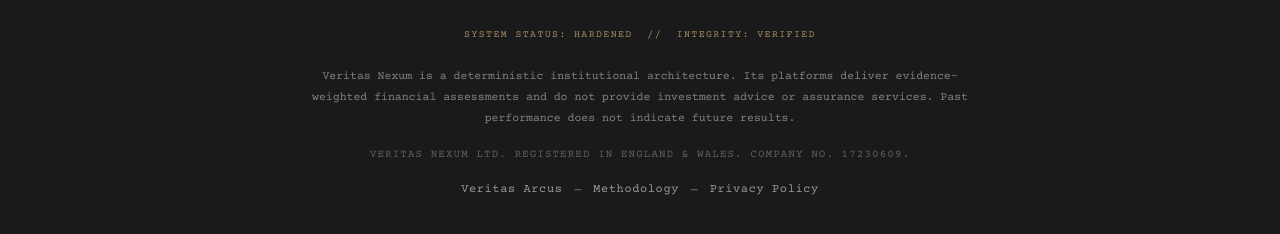
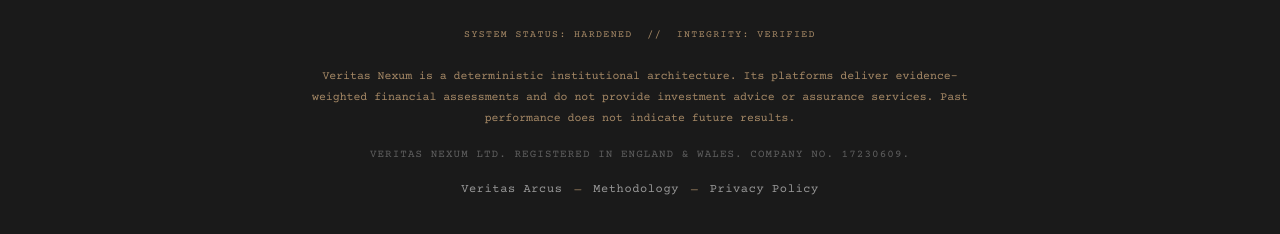
Before and after one commit to Ccoelhojones/Veritas-Nexum-Site, a website: page index.html in a window 1280 px wide. Shown: the part 2621-2855 px from the top of the page. Drawn offline with nearby package versions, Linux system fonts and the light colour scheme.

Commit message:
Match footer disclaimer colour to bronze status line

```diff
--- a/style.css
+++ b/style.css
@@ -521,7 +521,7 @@ body {
 .footer-disclaimer {
     font-family: var(--font-mono);
     font-size: 0.72rem;
-    color: rgba(255,255,255,0.45);
+    color: var(--bronze);
     line-height: 1.8;
     max-width: 680px;
 }
```
